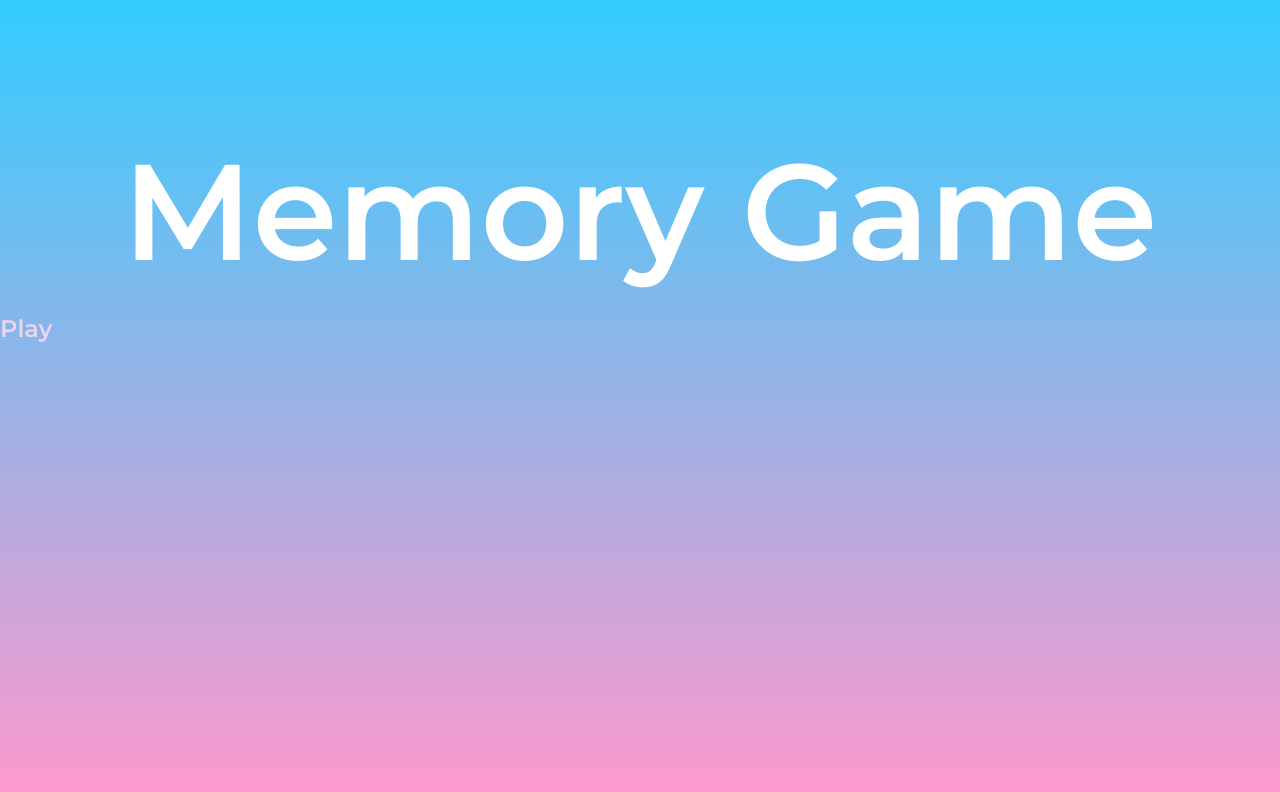
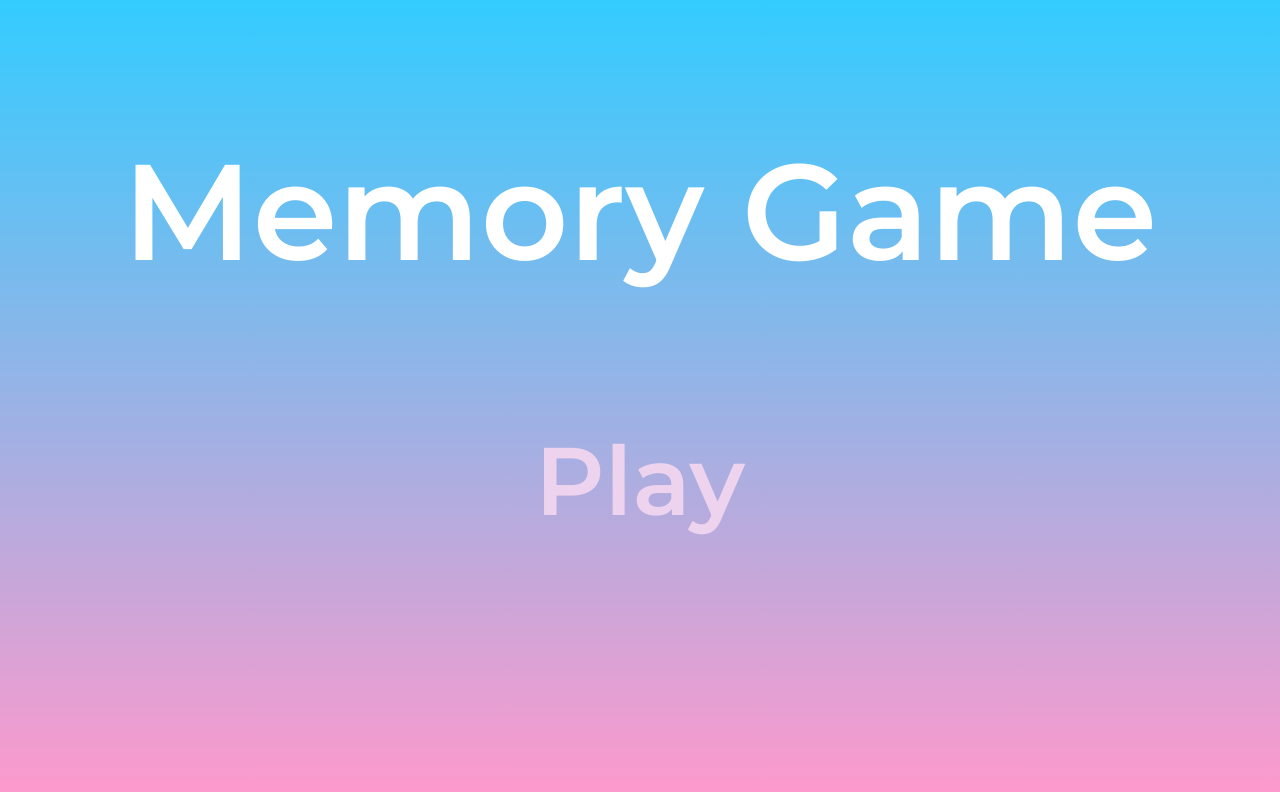
Before and after one commit to sunnycloudsocks/test, a plain HTML site: page index.html in a window 1280 px wide. Drawn offline with Linux system fonts and the light colour scheme.

Commit message:
Update style.css

```diff
--- a/style.css
+++ b/style.css
@@ -22,4 +22,11 @@ body {
 }
 .play {
   color: #edd3ed;
+  font-size: 6em;
+  text-align: center;
+  margin: 0;
+  padding: 0;
+  border: 0;
+  padding-top: 10%;
+  user-select: none;
 }
```
